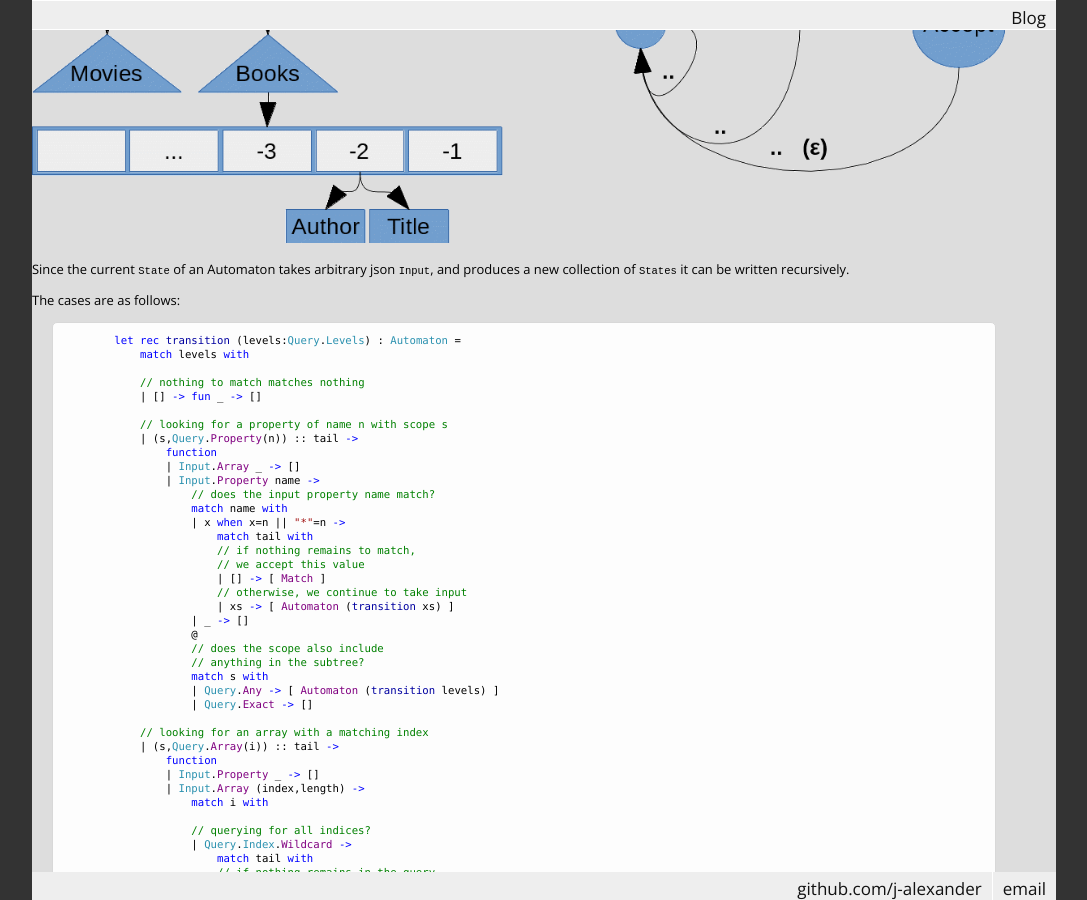
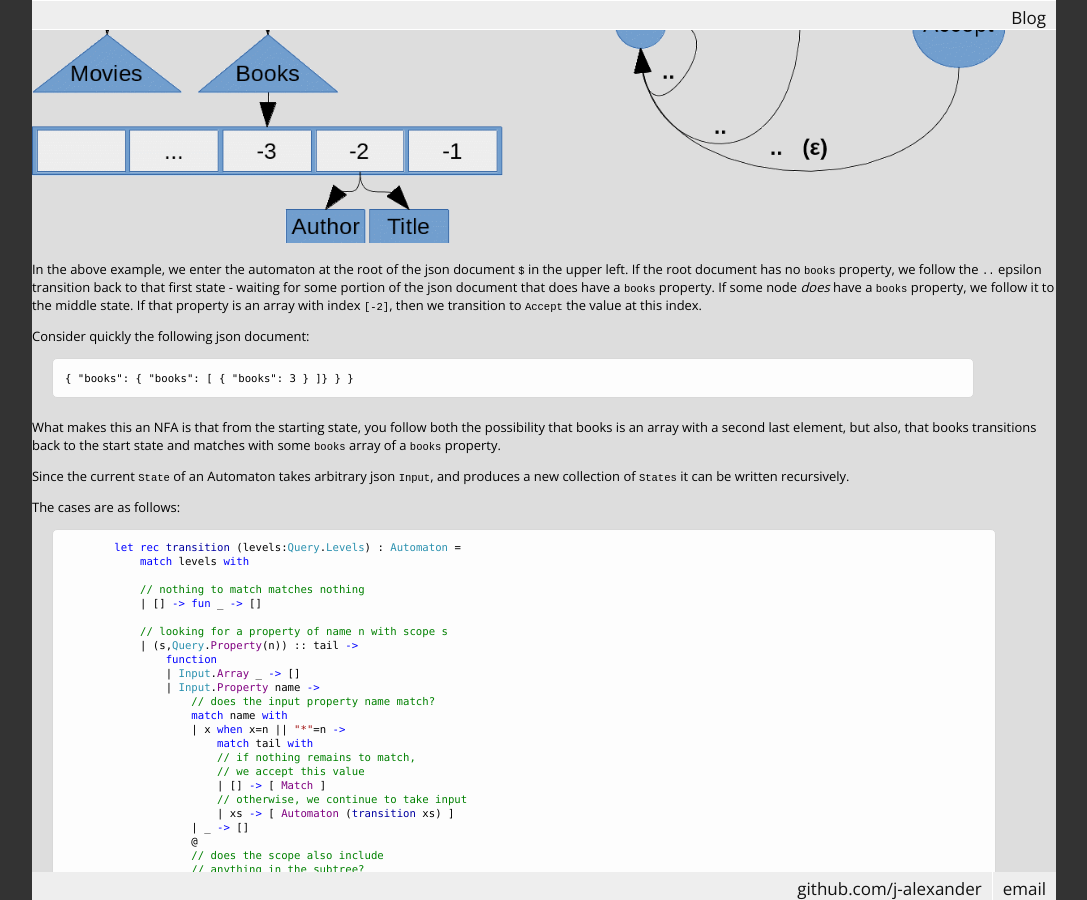
Before and after one commit to j-alexander/j-alexander.github.io, a Jekyll site: the page built from _posts/2016-12-15-jsonpath-queries-using-fsharpdata.html, in a window 1280 px wide and 900 px high, scrolled down 2665 px. Shown: the whole window, without its empty margins (96-1183 px from the left). Built offline with Jekyll 4.4.1, drawn with Linux system fonts in a browser that asks for light colours; some web fonts are replaced.

Commit message:
describe nfa more

```diff
--- a/_posts/2016-12-15-jsonpath-queries-using-fsharpdata.html
+++ b/_posts/2016-12-15-jsonpath-queries-using-fsharpdata.html
@@ -139,6 +139,19 @@ book in any collection of a Json document.</p>
 the structured query format might be represented using the automaton to
 its right.</p>
 <img src="book-store-json.gif" class="post-slide" alt="Automaton: Second-last Book"/>
+<p>In the above example, we enter the automaton at the root of the json document <code>$</code> in
+the upper left.  If the root document has no <code>books</code> property, we follow the <code>..</code> epsilon
+transition back to that first state - waiting for some portion of the json document that
+does have a <code>books</code> property.  If some node <em>does</em> have a <code>books</code> property, we follow
+it to the middle state.  If that property is an array with index <code>[-2]</code>, then we
+transition to <code>Accept</code> the value at this index.</p>
+<p>Consider quickly the following json document:</p>
+<table class="pre"><tr><td class="snippet"><pre class="fssnip"><code lang="json">{ "books": { "books": [ { "books": 3 } ]} } }
+</code></pre></td></tr></table>
+<p>What makes this an NFA is that from the starting state, you follow both the
+possibility that books is an array with a second last element, but also, that
+books transitions back to the start state and matches with some <code>books</code> array
+of a <code>books</code> property.</p>
 <p>Since the current <code>State</code> of an Automaton takes arbitrary json <code>Input</code>, and
 produces a new collection of <code>States</code> it can be written recursively.</p>
 <p>The cases are as follows:</p>
```
Also changed, not shown: 1 other file.
